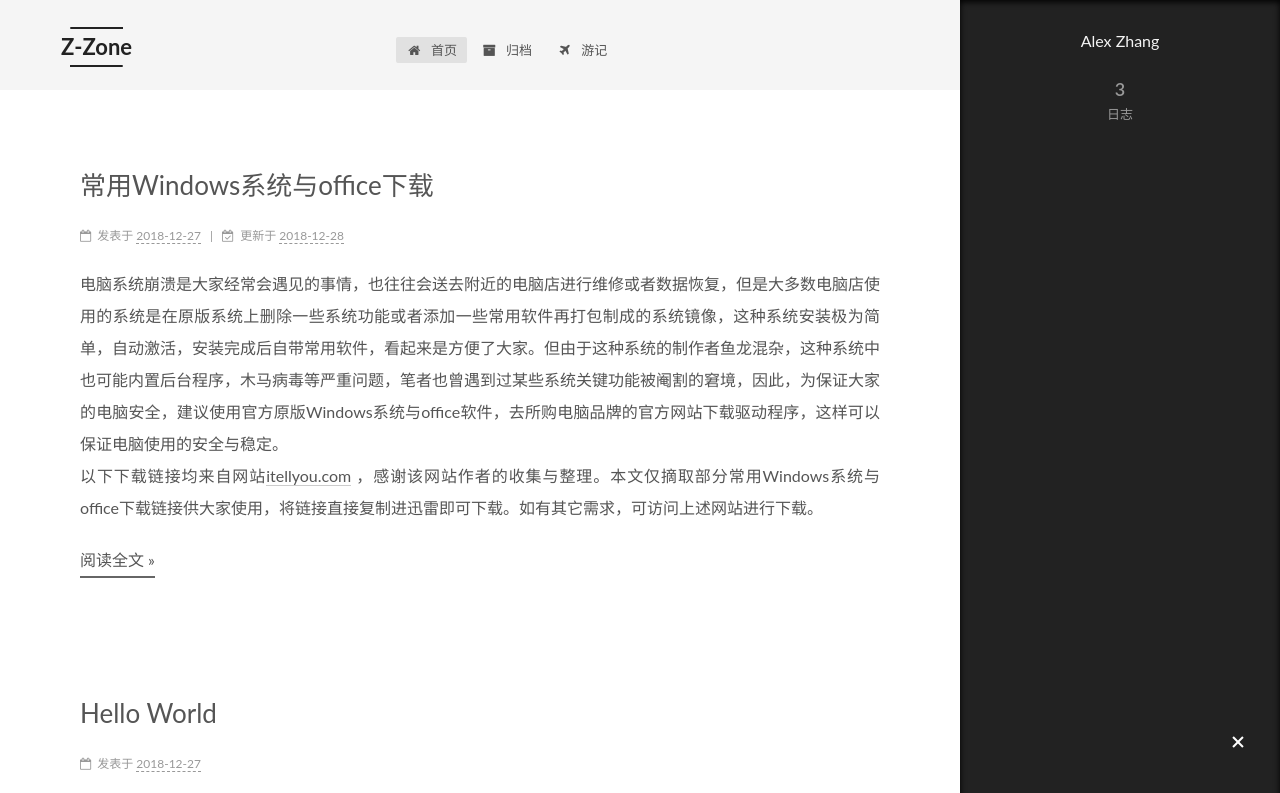
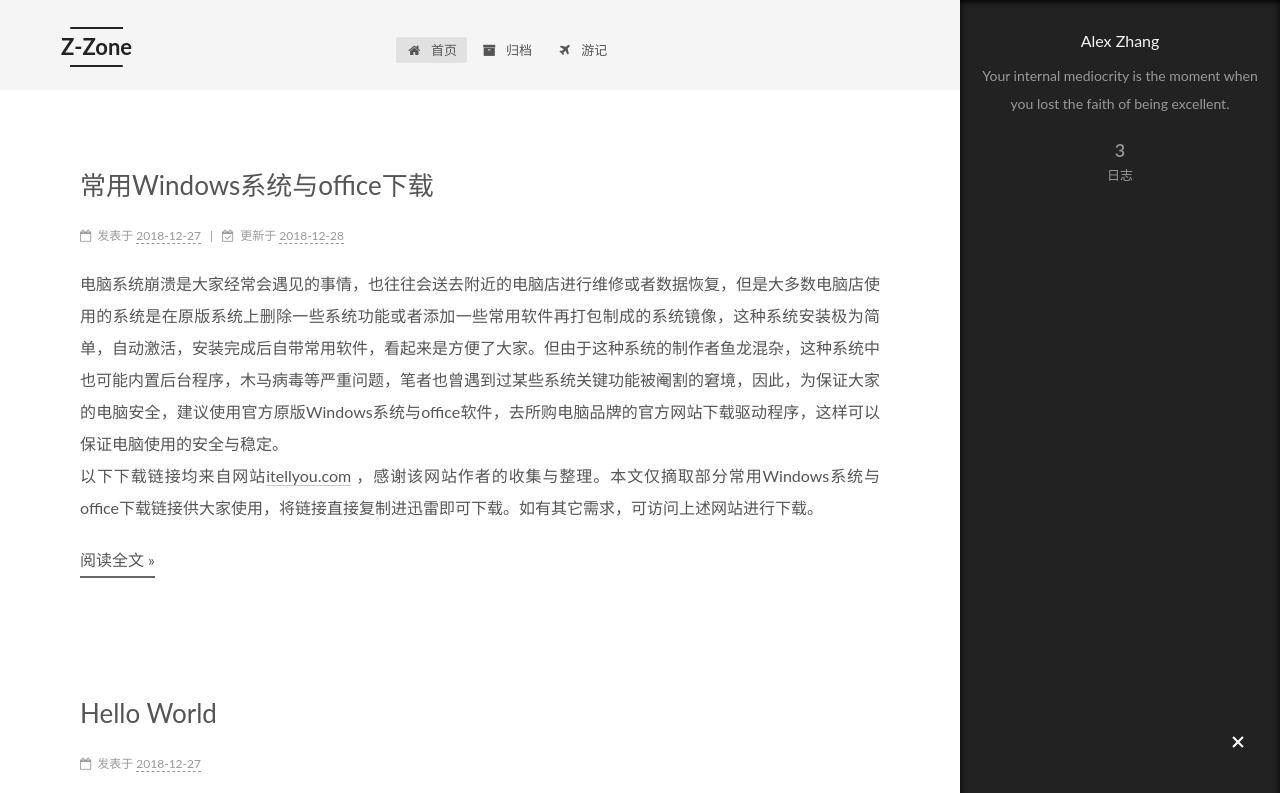
Before and after one commit to AlexZhang-Titan/AlexZhang-Titan.github.io, a plain HTML site: page index.html in a window 1280 px wide. Both pictures are taken after a click on the element 1238 px from the left and 743 px from the top of the page. Shown: the top 793 px of the page. Drawn offline with Linux system fonts and the light colour scheme.

Commit message:
Site updated: 2018-12-28 21:28:32

```diff
--- a/index.html
+++ b/index.html
@@ -78,7 +78,7 @@
     root: '/',
     scheme: 'Mist',
     version: '6.6.0',
-    sidebar: {"position":"left","display":"post","offset":12,"b2t":false,"scrollpercent":false,"onmobile":false},
+    sidebar: {"position":"left","display":"hide","offset":12,"b2t":false,"scrollpercent":false,"onmobile":false},
     fancybox: false,
     fastclick: false,
     lazyload: false,
@@ -100,13 +100,16 @@
 
 
 
-  <meta property="og:type" content="website">
+  <meta name="description" content="Your internal mediocrity is the moment when you lost the faith of being excellent.">
+<meta property="og:type" content="website">
 <meta property="og:title" content="Z-Zone">
 <meta property="og:url" content="https://blog.gxualex.cn/index.html">
 <meta property="og:site_name" content="Z-Zone">
+<meta property="og:description" content="Your internal mediocrity is the moment when you lost the faith of being excellent.">
 <meta property="og:locale" content="zh-CN">
 <meta name="twitter:card" content="summary">
 <meta name="twitter:title" content="Z-Zone">
+<meta name="twitter:description" content="Your internal mediocrity is the moment when you lost the faith of being excellent.">
 
 
 
@@ -310,7 +313,7 @@
 
     <span hidden itemprop="author" itemscope="" itemtype="http://schema.org/Person">
       <meta itemprop="name" content="Alex Zhang">
-      <meta itemprop="description" content="">
+      <meta itemprop="description" content="Your internal mediocrity is the moment when you lost the faith of being excellent.">
       <meta itemprop="image" content="/images/avatar.gif">
     </span>
 
@@ -470,7 +473,7 @@
 
     <span hidden itemprop="author" itemscope="" itemtype="http://schema.org/Person">
       <meta itemprop="name" content="Alex Zhang">
-      <meta itemprop="description" content="">
+      <meta itemprop="description" content="Your internal mediocrity is the moment when you lost the faith of being excellent.">
       <meta itemprop="image" content="/images/avatar.gif">
     </span>
 
@@ -614,7 +617,7 @@
 
     <span hidden itemprop="author" itemscope="" itemtype="http://schema.org/Person">
       <meta itemprop="name" content="Alex Zhang">
-      <meta itemprop="description" content="">
+      <meta itemprop="description" content="Your internal mediocrity is the moment when you lost the faith of being excellent.">
       <meta itemprop="image" content="/images/avatar.gif">
     </span>
 
@@ -788,7 +791,7 @@
           <div class="site-author motion-element" itemprop="author" itemscope="" itemtype="http://schema.org/Person">
 
               <p class="site-author-name" itemprop="name">Alex Zhang</p>
-              <p class="site-description motion-element" itemprop="description"></p>
+              <p class="site-description motion-element" itemprop="description">Your internal mediocrity is the moment when you lost the faith of being excellent.</p>
           </div>
 
 
```
Also changed, not shown: 2018/12/27/hello-world/index.html (+3 -3 lines), 2018/12/27/常用Windows系统与office下载/index.html (+3 -3 lines), 2018/12/27/异星工厂服务器搭建/index.html (+3 -3 lines), archives/2018/12/index.html (+6 -3 lines), archives/2018/index.html (+6 -3 lines), archives/index.html (+6 -3 lines), journey/index.html (+6 -3 lines).
